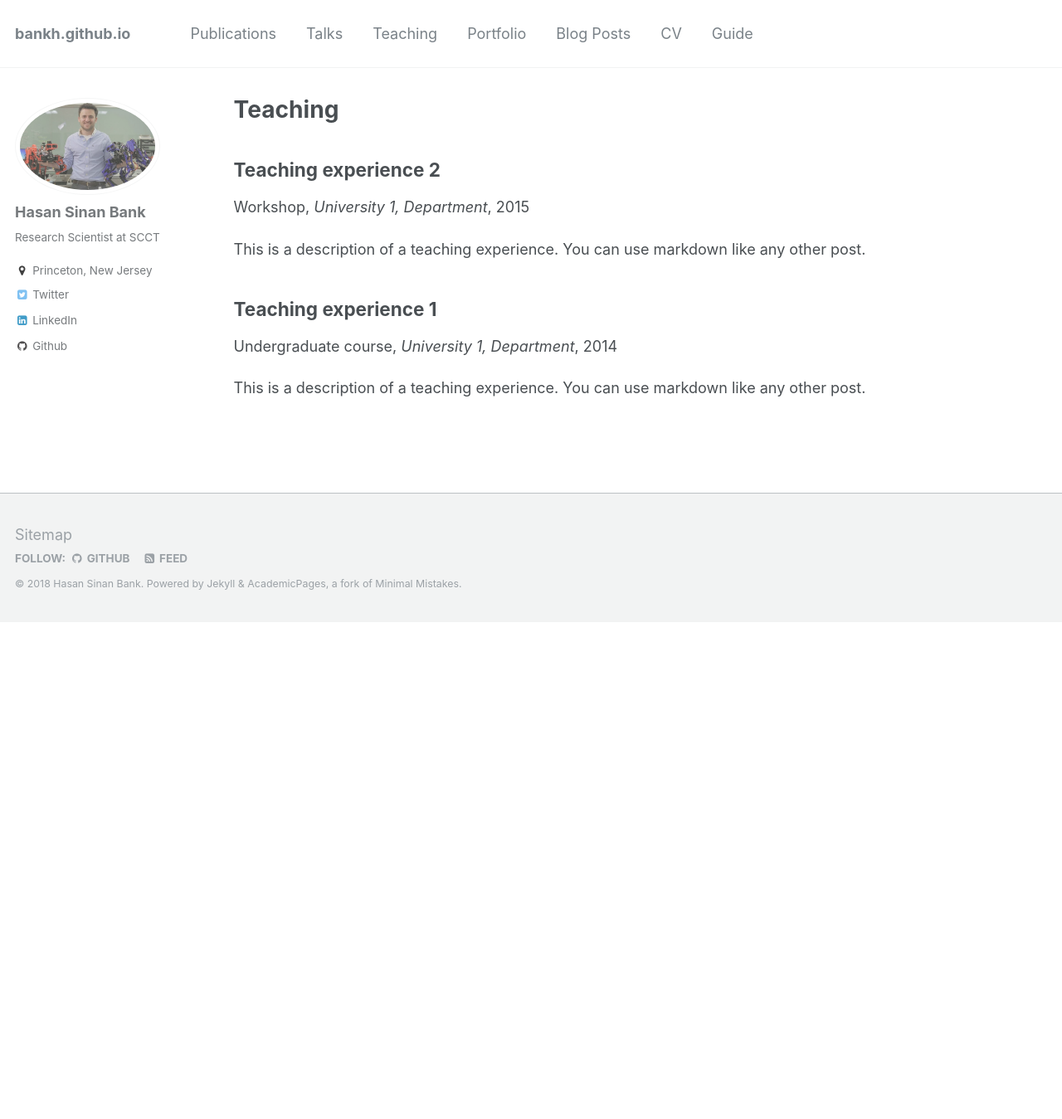
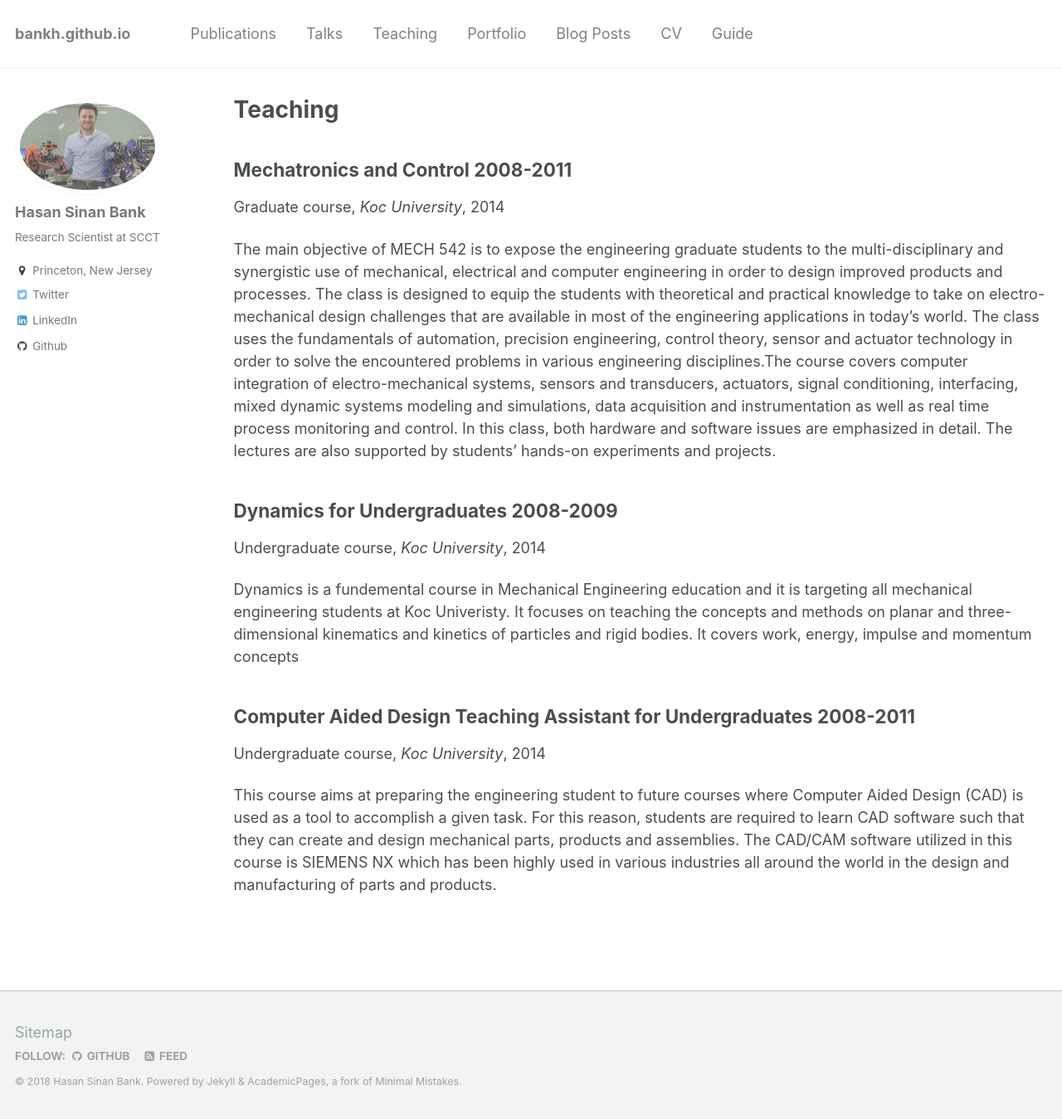
Before and after one commit to bankh/bankh.github.io, a Jekyll site: the page built from _pages/teaching.html, in a window 1280 px wide and 1349 px high. Shown: the whole window at 83% size. Built offline with Jekyll 4.4.1, drawn with Linux system fonts in a browser that asks for light colours.

Commit message:
Update web

```diff
--- /dev/null
+++ b/_teaching/2008-CAD.md
@@ -0,0 +1,20 @@
+---
+title: "Computer Aided Design Teaching Assistant for Undergraduates 2008-2011"
+collection: teaching
+type: "Undergraduate course"
+permalink: /teaching/2008-CAD
+venue: "Koc University"
+date: 2014-01-01
+location: "Istanbul, Turkey"
+---
+
+This course aims at preparing the engineering student to future courses
+where Computer Aided Design (CAD) is used as a tool to accomplish a given task.
+For this reason, students are required to learn CAD software such that they can
+create and design mechanical parts, products and assemblies. The CAD/CAM software
+utilized in this course is SIEMENS NX which has been highly used in various industries
+all around the world in the design and manufacturing of parts and products.
+
+I was one of the assitants actively contribute the class content as well as the
+teaching to the students during the lab sessions. I had thought this class three
+semesters.
--- /dev/null
+++ b/_teaching/2008-Dynamics.md
@@ -0,0 +1,19 @@
+---
+title: "Dynamics for Undergraduates 2008-2009"
+collection: teaching
+type: "Undergraduate course"
+permalink: /teaching/2008-Dynamics
+venue: "Koc University"
+date: 2014-01-01
+location: "Istanbul, Turkey"
+---
+
+Dynamics is a fundemental course in Mechanical Engineering education and
+it is targeting all mechanical engineering students at Koc Univeristy. It
+focuses on teaching the concepts and methods on planar and three-dimensional
+kinematics and kinetics of particles and rigid bodies. It covers work, energy,
+impulse and momentum concepts
+
+I was one of the assitants actively contribute the class content as well as the
+teaching to the students during the lab sessions. I had thought this class two
+semesters.
--- /dev/null
+++ b/_teaching/2008-Mechatronics.md
@@ -0,0 +1,29 @@
+---
+title: "Mechatronics and Control 2008-2011"
+collection: teaching
+type: "Graduate course"
+permalink: /teaching/2008-Mechatronics
+venue: "Koc University"
+date: 2014-01-01
+location: "Istanbul, Turkey"
+---
+
+The main objective of MECH 542 is to expose the engineering graduate
+students to the multi-disciplinary and synergistic use of mechanical,
+electrical and computer engineering in order to design improved products
+and processes. The class is designed to equip the students with theoretical
+and practical knowledge to take on electro-mechanical design challenges
+that are available in most of the engineering applications in today’s
+world. The class uses the fundamentals of automation, precision engineering,
+control theory, sensor and actuator technology in order to solve the encountered
+problems in various engineering disciplines.The course covers computer integration
+of electro-mechanical systems, sensors and transducers, actuators, signal
+conditioning, interfacing, mixed dynamic systems modeling and simulations,
+data acquisition and instrumentation as well as real time process monitoring
+and control. In this class, both hardware and software issues are emphasized
+in detail. The lectures are also supported by students’ hands-on experiments
+and projects.
+
+I was one of the assitants actively contribute the class content as well as the
+teaching to the students during the lab sessions. I had thought this class three
+semesters.
--- a/_teaching/2014-spring-teaching-1.md
+++ /dev/null
@@ -1,20 +0,0 @@
----
-title: "Teaching experience 1"
-collection: teaching
-type: "Undergraduate course"
-permalink: /teaching/2014-spring-teaching-1
-venue: "University 1, Department"
-date: 2014-01-01
-location: "City, Country"
----
-
-This is a description of a teaching experience. You can use markdown like any other post.
-
-Heading 1
-======
-
-Heading 2
-======
-
-Heading 3
-======
--- a/_teaching/2015-spring-teaching-2.md
+++ /dev/null
@@ -1,20 +0,0 @@
----
-title: "Teaching experience 2"
-collection: teaching
-type: "Workshop"
-permalink: /teaching/2015-spring-teaching-1
-venue: "University 1, Department"
-date: 2015-01-01
-location: "City, Country"
----
-
-This is a description of a teaching experience. You can use markdown like any other post.
-
-Heading 1
-======
-
-Heading 2
-======
-
-Heading 3
-======
```
Also changed, not shown: _pages/cv.md (+4 -3 lines).
